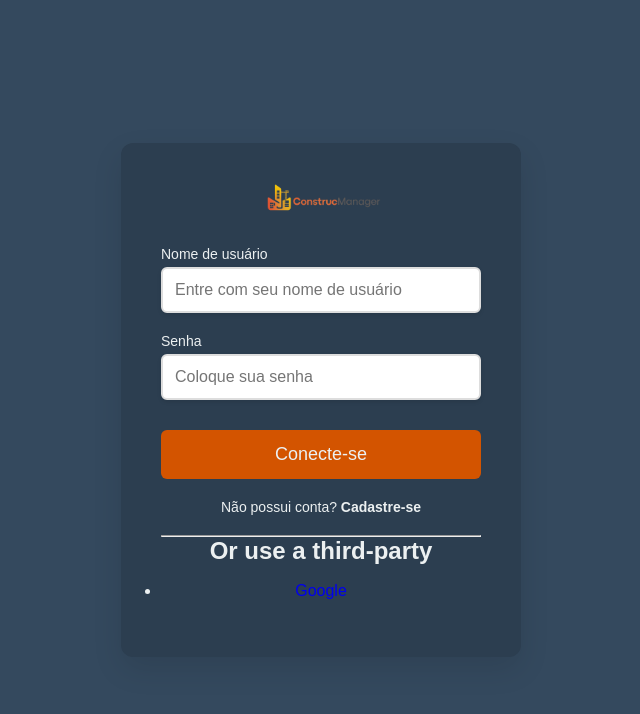
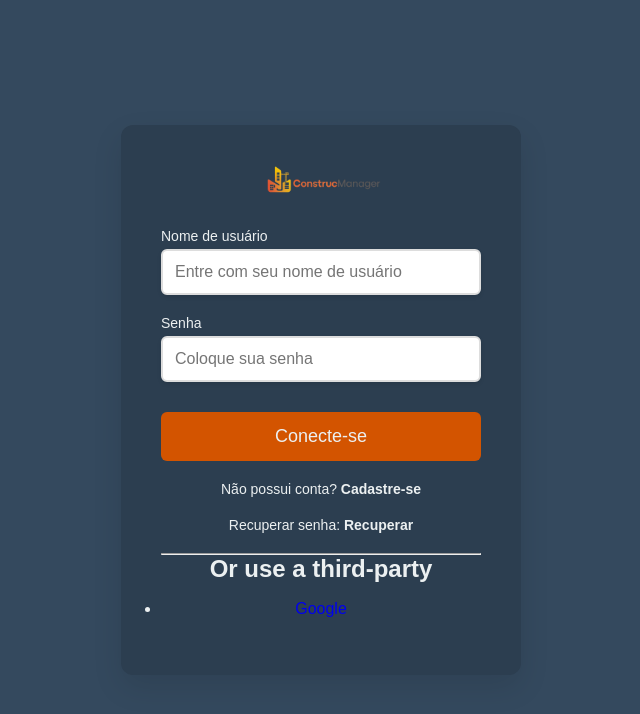
Before and after one commit to Hebert-code/ConstrucManager, a Django app: page /accounts/login/ in a window 1280 px wide. Shown: the top 714 px of the page, without its empty margins (319-959 px from the left). Run offline with Django 5.2, Linux system fonts and the light colour scheme; some libraries are stand-ins or nearby versions.

Commit message:
refactor: add password recover button

```diff
--- a/templates/account/login.html
+++ b/templates/account/login.html
@@ -37,6 +37,12 @@
                 </p>
             </div>
 
+            <div class="redirect-signup">
+                <p>{% trans "Recuperar senha:" %}
+                    <a href="{% url 'account_reset_password' %}">{% trans "Recuperar" %}</a>
+                </p>
+            </div>
+
             <div class="social-login">
                 {% if SOCIALACCOUNT_ENABLED %}
                     {% include "socialaccount/snippets/login.html" %}
```
